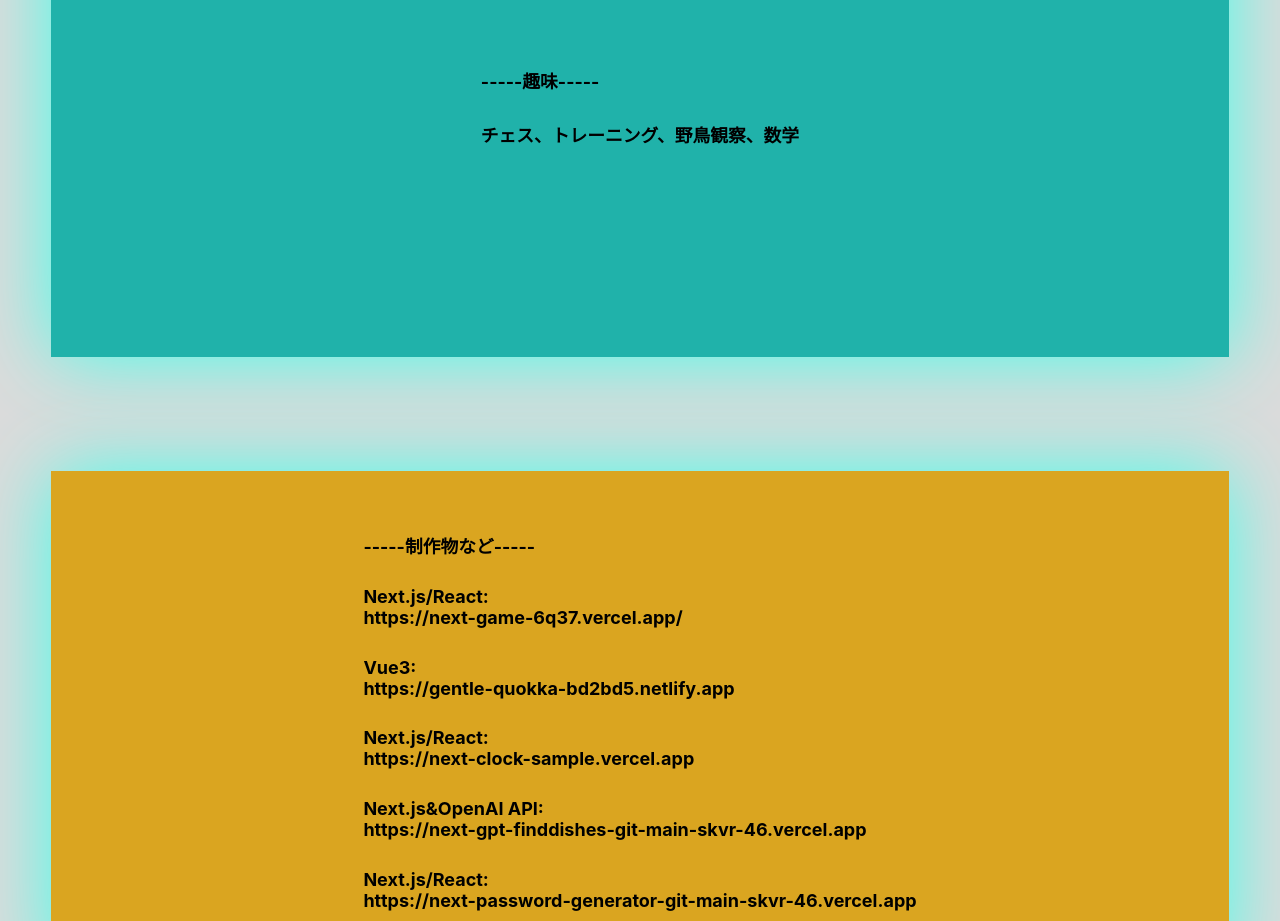
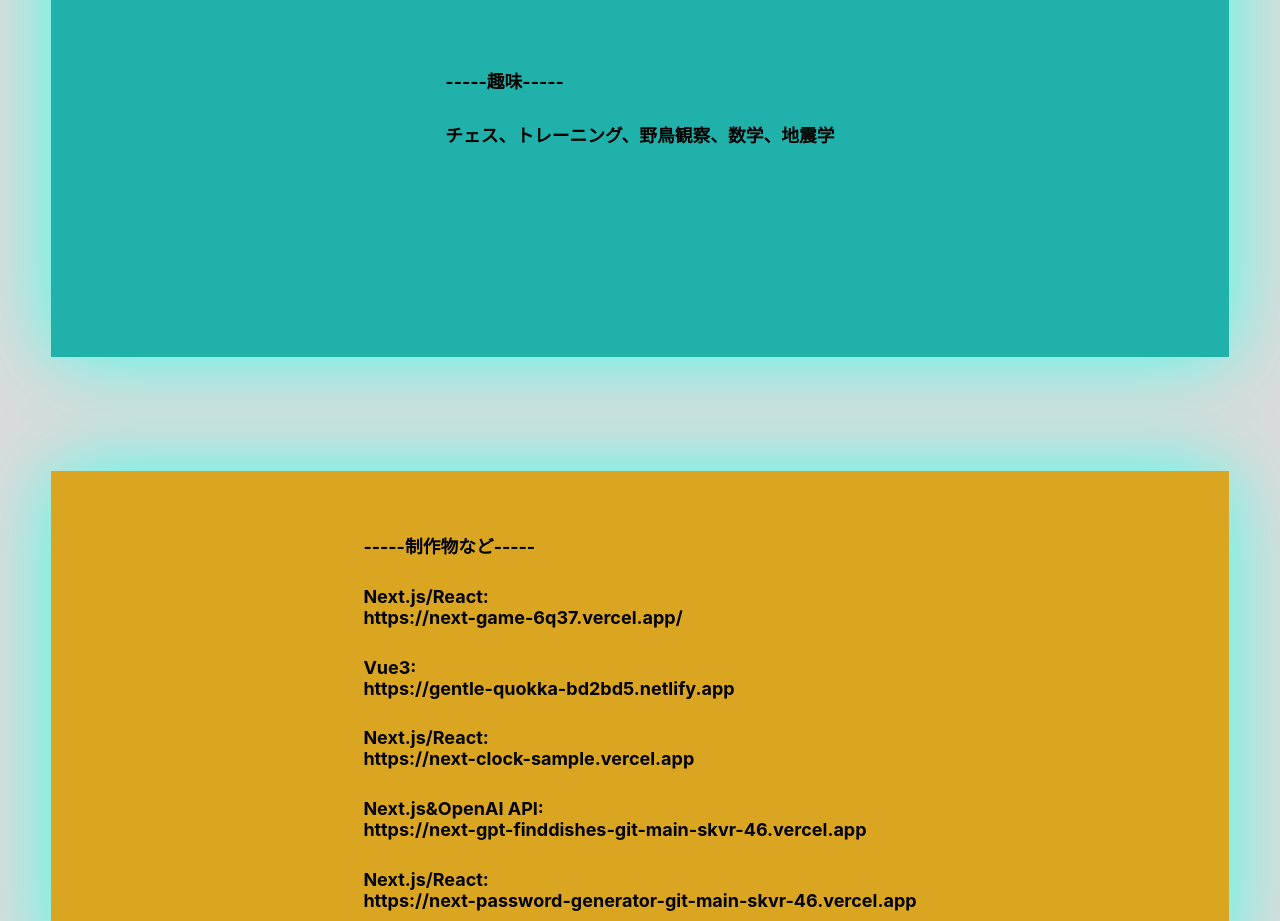
Before and after one commit to SKvr-46/next_main_project, a Next.js app: page /about in a window 1280 px wide. Shown: the part 2120-3041 px from the top of the page. Built offline with nearby package versions, Linux system fonts and the light colour scheme.

Commit message:
add personel

```diff
--- a/pages/about.tsx
+++ b/pages/about.tsx
@@ -18,7 +18,7 @@ const About:NextPage = () => {
     const skills_2                  = "WEB： Typescript Ruby React/Next.js Vue3 Rails"
     const skills_3                  = "その他の言語(触ったことがある程度)： Go"
     const personal_content_title    = "-----趣味-----"
-    const personal_1                = "チェス、トレーニング、野鳥観察、数学"
+    const personal_1                = "チェス、トレーニング、野鳥観察、数学、地震学"
     const production__content_title = "-----制作物など-----"
     const production_1              = "https://next-game-6q37.vercel.app/"
     const production_2              = "https://gentle-quokka-bd2bd5.netlify.app"
```
